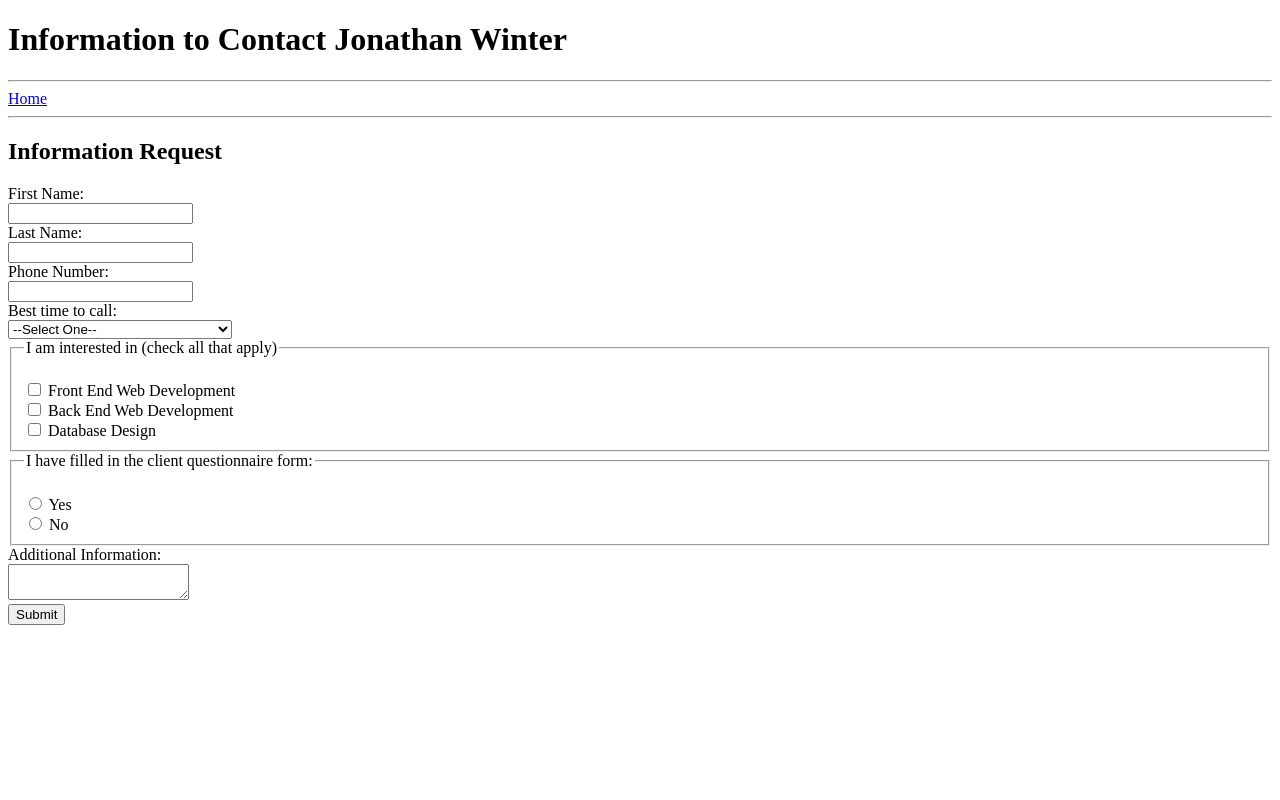
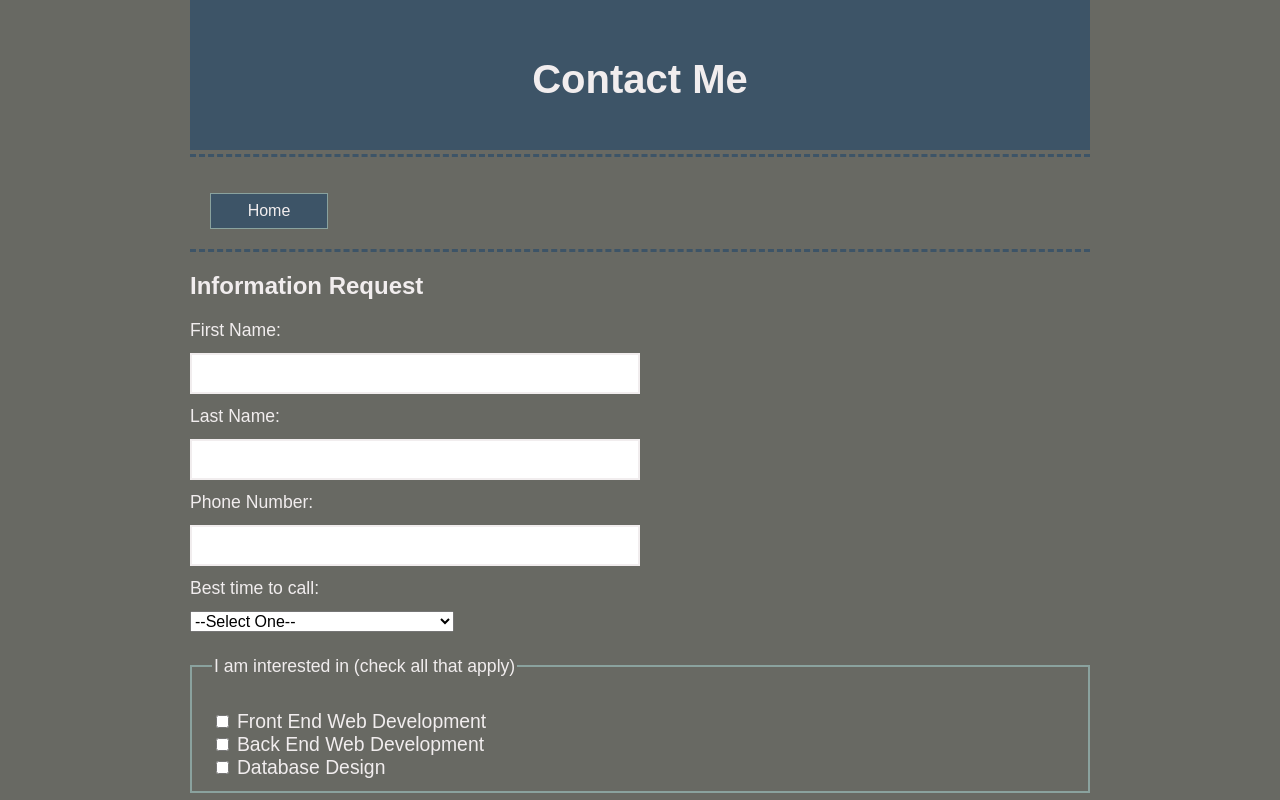
Before and after one commit to jwinter10581/portfolio, a plain HTML site: page contact.html in a window 1280 px wide. Shown: the top 800 px of the page. Drawn offline with Linux system fonts and the light colour scheme.

Commit message:
Updates to Include CSS

```diff
--- a/contact.html
+++ b/contact.html
@@ -1,26 +1,80 @@
 <!DOCTYPE html>
-<!--
-	Name: Jonathan Winter
-	Date Created: 12/21/20
-	Most Recent Revision: 12/21/20
--->
+
+<!-- Name: Jonathan Winter -->
+<!-- Date Created: 12/21/20 -->
+<!-- Most Recent Revision: 01/25/21 -->
 
 <html lang="en">
-
 	<head>
 		<title>Contact Information</title>
+
+		<link href="styles/main.css" rel="stylesheet" type="text/css" />
+
+		<style>
+			label, fieldset{
+				font-size: 1.1em;
+			}
+
+			input[type=text] {
+				border: 2px solid #F1EDEE;
+				width: 50%;
+				padding: 8px 8px;
+				margin: 12px 0;
+				box-sizing: border-box;
+				font-size: 1.1em;
+			}
+
+			fieldset {
+				background-color: #686963;
+				width: 100%;
+				padding: 12px 20px;
+				margin: 12px 0px;
+				box-sizing: border-box;
+				border: 2px solid #8AA29E;
+			}
+
+			select, textarea {
+				margin: 12px 0;
+				font-size: 1em;
+			}
+
+			input[type=submit] {
+				font-size: 1.2em;
+				background-color: #3D5467;
+				color: #F1EDEE;
+				padding: 4px 8px;
+			}
+
+			input[type=submit]:hover {
+				background-color: #8AA29E;
+				color: #3D5467;
+			}
+
+			textarea {
+				width: 100%;
+				height: 200px;
+				padding: 12px 20px;
+				margin: 12px 0;
+				box-sizing: border-box;
+				border: 2px solid #F1EDEE;
+				border-radius: 3px;
+				background-color: #fff;
+				resize: none;
+			}
+		</style>
 	</head>
 
 	<body>
 		<header>
-			<h1>Information to Contact Jonathan Winter</h1>
+			<h1>Contact Me</h1>
 		</header>
 
-		<hr/>
-			<a href="index.html">Home</a>
-		<hr/>
+		<nav class="border">
+			<p><a href="index.html">Home</a></p>
+			<div class="clear-float"></div>
+		</nav>
 
-		<section>
+		<body>
 			<h2>Information Request</h2>
 				<form action="submit.html" method="POST">
 
@@ -67,11 +121,12 @@
 				<label for="info">Additional Information:</label><br/>
 				<textarea id="info" name="info"></textarea><br/>
 
-				<input type="submit" name="submit" value="Submit">
+				<p><input type="submit" name="submit" value="Submit"></p>
 
-		</section>
+		</body>
 
 		<footer>
+			<p>&copy; 2020 Jonathan Winter.  All rights reserved. </p>
 		</footer>
 	</body>
 </html>
--- /dev/null
+++ b/styles/main.css
@@ -0,0 +1,59 @@
+/* Name: Jonathan Winter */
+/* Date Created: 01/25/21 */
+/* Most Recent Revision: 01/25/21 */
+
+body {
+	background-color: #686963;
+	font-family: arial, helvetica, sans-serif;
+	color: #F1EDEE;
+	max-width: 900px;
+	margin: 0 auto;
+}
+
+header, footer {
+	background-color: #3D5467;
+	color: #F1EDEE;
+	height: 100px;
+	text-align: center;
+	padding: 30px 10px 20px 10px;
+}
+
+h1 {
+	font-size: 2.5em;
+}
+
+nav {
+	border-top: 3px dashed #3D5467;
+	border-bottom: 3px dashed #3D5467;
+	margin-top: 4px;
+}
+
+nav a {
+	background-color: #3D5467;
+	color: #F1EDEE;
+	padding: 8px;
+	border: thin solid #8AA29E;
+	text-decoration: none;
+	text-align: center;
+	display: block;
+	margin: 20px;
+	width: 100px;
+	float:left;
+}
+
+nav a:visited {
+	color:#DB5461
+}
+
+nav a:hover {
+	background-color: #F1EDEE;
+	color: #3D5467;
+}
+
+nav a:active {
+	font-weight: bold;
+}
+
+.clear-float {
+	clear:both;
+}
```
Also changed, not shown: index.html (+67 -19 lines), projects.html (+10 -8 lines), testimonials.html (+10 -8 lines).
